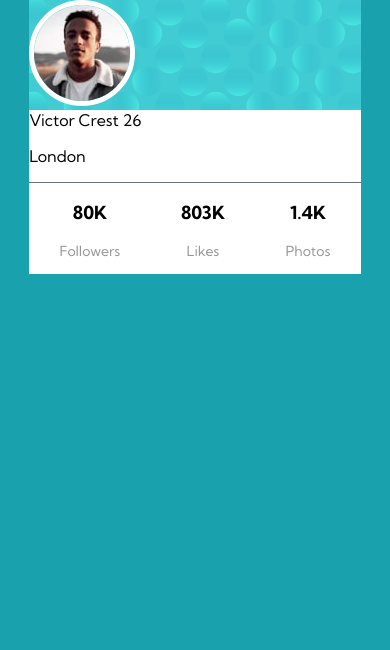
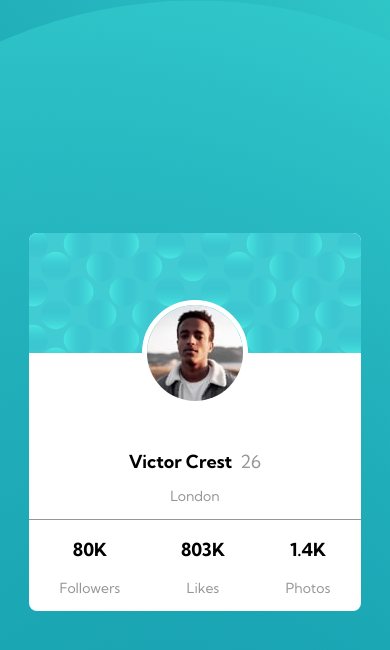
Before and after one commit to Beatriz-AliagaR/Profile-card-component, a plain HTML site: page index.html in a window 390 px wide. Drawn offline with Linux system fonts and the light colour scheme.

Commit message:
mobile realizado

```diff
--- a/style/style.css
+++ b/style/style.css
@@ -12,29 +12,63 @@ body{
     margin: 0;
     box-sizing: border-box; /*quita el margen blanco por defecto hasta el borde*/
     font-family: 'Kumbh Sans', sans-serif;
+    /* font-family: 'Quicksand', sans-serif;*/
+}
+body{
     background-color: var(--Dark-cyan);
-   /* font-family: 'Quicksand', sans-serif;*/
+    height: 100vh;
+    background-image: url(../images/bg-pattern-bottom.svg), url(../images/bg-pattern-top.svg);
+    background-position: top, bottom;
+    display: flex;
+    flex-direction: column;
+    justify-content: center;
 }
 .profile-card{ /*con el . se accede a la clase profile-card para dentro darle el formato*/
-    border-radius: 25%; /*redondea los bordes de la caja que pertenece a la clase profile-card*/
+    border-radius: 8px; /*redondea los bordes de la caja que pertenece a la clase profile-card*/
     width: 85%; /*ya o ocupa el 100% de la pantalla la caja*/
     margin: 0 auto; /*maneja todo el cuadrado los datos: arriba derecha abajo izquierda*/
+    background-color: white;
+    overflow: hidden;
 }
 .profile-card-top{
     background-image: url(../images/bg-pattern-card.svg);
+    height: 120px;
+    position: relative;
+    display: flex;
+    justify-content: space-around;
 }
 .profile-card-top img{
     border-radius: 50%; /*vuelve redonda la foto y el siguiente le da un borde blanco*/
     border: 5px solid white;
-    /*text-align: center;*/
+    position: absolute;
+    bottom: -53px;
+
 }
-.profile-card-bottom{
-    background-color: white;
+.profile-card-bottom_datos-profile> div{
+    height: 120px;
+    display: flex;
+    align-items: flex-end;
+    justify-content: center;
+}
+.profile-card-bottom_datos-profile> div span:nth-child(1){
+    font-size: var(--Name-stats-Font-size);
+    font-weight: 700;
+    margin-right: 8px;
+}
+.profile-card-bottom_datos-profile> div span:nth-child(2){
+    font-size: var(--Name-stats-Font-size);
+    font-weight: 400;
+    color: var(--Dark-gray);
+}
+.profile-card-bottom_datos-profile> p{
+    text-align: center;
+    color: var(--Dark-gray);
+    font-size: 14px;
 }
 .profile-card-bottom_datos-seguidores{
     display: flex; /*pone las cajitas una al lado de la otra*/
     justify-content: space-around; /*les da espacio entre si*/
-    border-top: 1px solid var(--Dark-grayish-blue);
+    border-top: 1px solid var(--Dark-gray);
 }
 .profile-card-bottom_datos-seguidores div p:nth-child(1){
     font-size: var(--Name-stats-Font-size);
```
